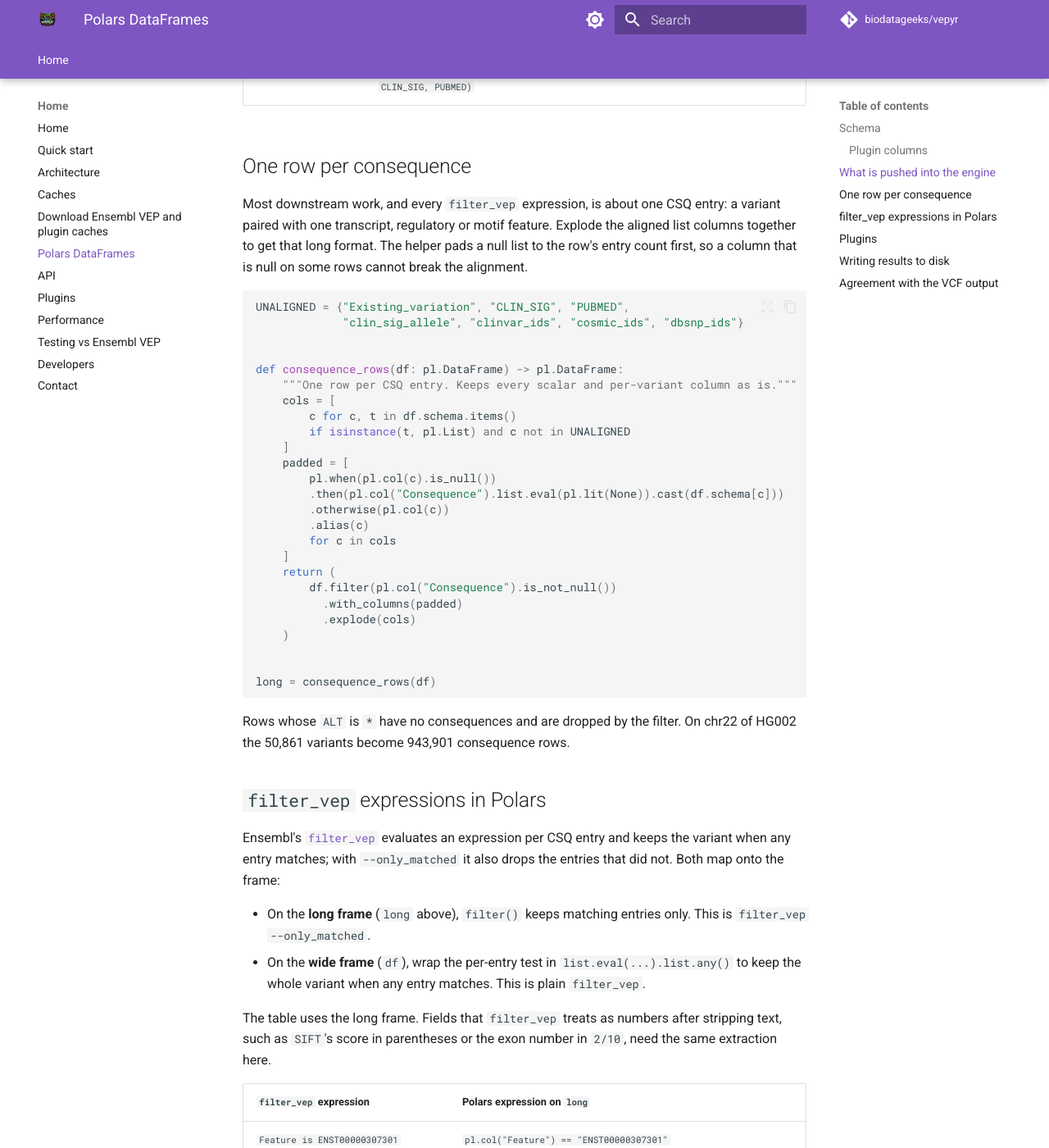
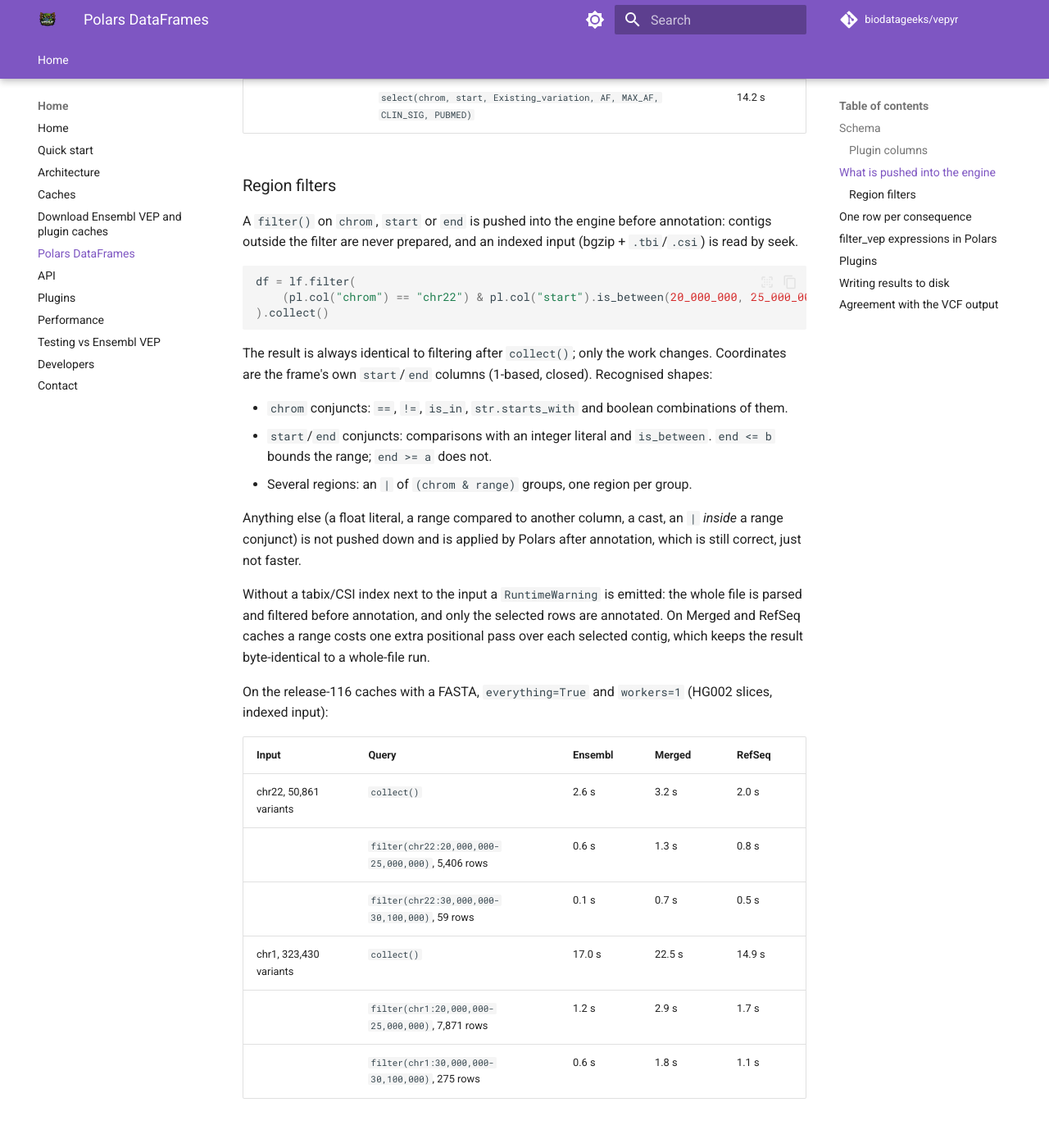
Before and after one commit to biodatageeks/vepyr, an MkDocs documentation site: the page built from docs/dataframes.md, in a window 1280 px wide and 1400 px high, scrolled down 5188 px. Shown: the whole window at 82% size. Built offline with MkDocs 1.6.1 and Material for MkDocs 9.7.7, drawn with Linux system fonts in a browser that asks for light colours; comment, search, counter and statistics services are not loaded; some of the changed text lies outside the part shown.

Commit message:
docs: move region filters to the Polars DataFrames page
Co-Authored-By: Claude Fable 5.1 <noreply@anthropic.com>
Claude-Session: https://claude.ai/code/session_01KZih2F3TyqxHhEGcZMovZL

````diff
--- a/docs/dataframes.md
+++ b/docs/dataframes.md
@@ -185,9 +185,11 @@ frame has.
 ## What is pushed into the engine
 
 The frame is backed by a Polars IO plugin that pulls Arrow batches from the
-native annotator. Two things reach the engine:
+native annotator. Three things reach the engine:
 
 - **`head(n)` and `limit(n)`** become a SQL `LIMIT`, so previewing is fast.
+- **A `filter()` on `chrom`, `start` or `end`** restricts the input before
+  annotation; see [Region filters](#region-filters) below.
 - **A narrowing `select()`**, together with the columns a pushed-down
   `filter()` reads, decides the annotation flags. Only three groups of columns
   depend on flags at all: `HGVSc` and `HGVSp` on `hgvs`; the co-located
@@ -242,6 +243,50 @@ On the release-116 Ensembl cache with a FASTA and `workers=1`:
 | | `select(chrom, start, ref, alt, SYMBOL, Consequence, IMPACT)` | 5.8 s |
 | | `select(chrom, start, HGVSc, HGVSp)` | 9.0 s |
 | | `select(chrom, start, Existing_variation, AF, MAX_AF, CLIN_SIG, PUBMED)` | 14.2 s |
+
+### Region filters
+
+A `filter()` on `chrom`, `start` or `end` is pushed into the engine before
+annotation: contigs outside the filter are never prepared, and an indexed
+input (bgzip + `.tbi`/`.csi`) is read by seek.
+
+```python
+df = lf.filter(
+    (pl.col("chrom") == "chr22") & pl.col("start").is_between(20_000_000, 25_000_000)
+).collect()
+```
+
+The result is always identical to filtering after `collect()`; only the work
+changes. Coordinates are the frame's own `start`/`end` columns (1-based,
+closed). Recognised shapes:
+
+- `chrom` conjuncts: `==`, `!=`, `is_in`, `str.starts_with` and boolean
+  combinations of them.
+- `start`/`end` conjuncts: comparisons with an integer literal and
+  `is_between`. `end <= b` bounds the range; `end >= a` does not.
+- Several regions: an `|` of `(chrom & range)` groups, one region per group.
+
+Anything else (a float literal, a range compared to another column, a cast,
+an `|` *inside* a range conjunct) is not pushed down and is applied by Polars
+after annotation, which is still correct, just not faster.
+
+Without a tabix/CSI index next to the input a `RuntimeWarning` is emitted:
+the whole file is parsed and filtered before annotation, and only the
+selected rows are annotated. On Merged and RefSeq caches a range costs one
+extra positional pass over each selected contig, which keeps the result
+byte-identical to a whole-file run.
+
+On the release-116 caches with a FASTA, `everything=True` and `workers=1`
+(HG002 slices, indexed input):
+
+| Input | Query | Ensembl | Merged | RefSeq |
+|---|---|---|---|---|
+| chr22, 50,861 variants | `collect()` | 2.6 s | 3.2 s | 2.0 s |
+| | `filter(chr22:20,000,000-25,000,000)`, 5,406 rows | 0.6 s | 1.3 s | 0.8 s |
+| | `filter(chr22:30,000,000-30,100,000)`, 59 rows | 0.1 s | 0.7 s | 0.5 s |
+| chr1, 323,430 variants | `collect()` | 17.0 s | 22.5 s | 14.9 s |
+| | `filter(chr1:20,000,000-25,000,000)`, 7,871 rows | 1.2 s | 2.9 s | 1.7 s |
+| | `filter(chr1:30,000,000-30,100,000)`, 275 rows | 0.6 s | 1.8 s | 1.1 s |
 
 ## One row per consequence
 
--- a/src/vepyr/__init__.py
+++ b/src/vepyr/__init__.py
@@ -1296,8 +1296,9 @@ def annotate(
     restricts the *input* before annotation (region pushdown): unselected
     contigs are skipped and indexed inputs are read by seek. Results are
     identical to filtering after ``collect()``. A ``RuntimeWarning`` is
-    raised when the input has no ``.tbi``/``.csi`` index. See the quickstart
-    "Region filters" section for the recognised predicate shapes.
+    raised when the input has no ``.tbi``/``.csi`` index. See the "Region
+    filters" section of the Polars DataFrames docs page for the recognised
+    predicate shapes.
 
     Returns
     -------
````
Also changed, not shown: other parts of docs/dataframes.md (+3 -4 lines), docs/performance.md (+1 -1 lines), docs/quickstart.md (+1 -45 lines).
